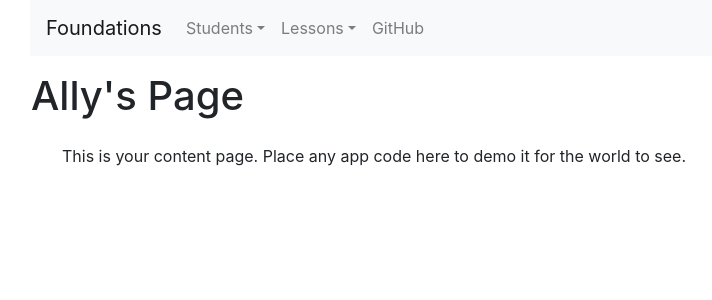
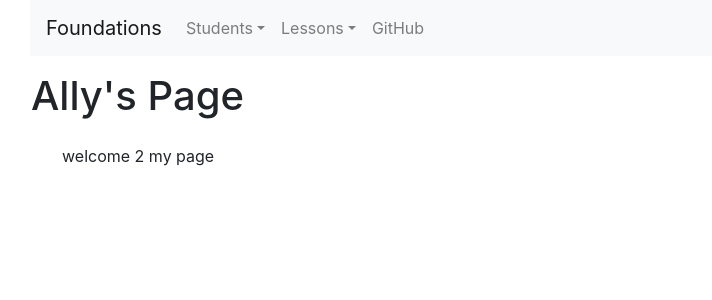
Before and after one commit to EvanPiro/foundations, a Next.js app: page /students/ally in a window 1280 px wide. Shown: the top 300 px of the page, without its empty margins (55-767 px from the left). Built offline with nearby package versions, Linux system fonts and the light colour scheme.

Commit message:
added to my page

```diff
--- a/pages/students/ally.tsx
+++ b/pages/students/ally.tsx
@@ -4,7 +4,8 @@ import * as React from 'react';
 const Ally = () => {
   return (
     <ContentPage title="Ally's Page">
-      This is your content page. Place any app code here to demo it for the world to see.
+      welcome 2 my page
+
     </ContentPage>
   )
 };
```
